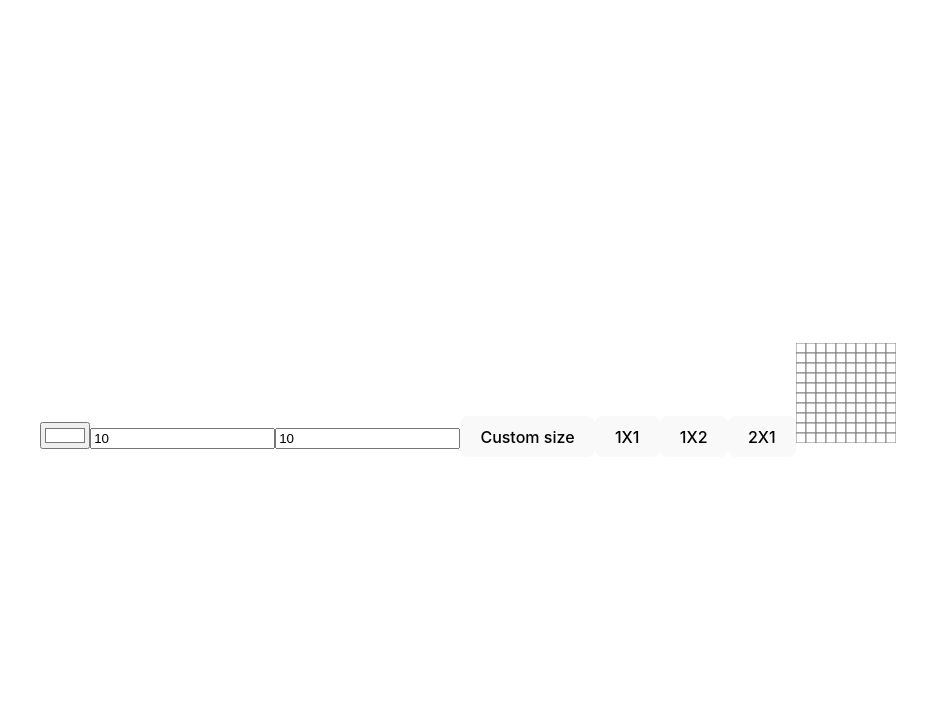
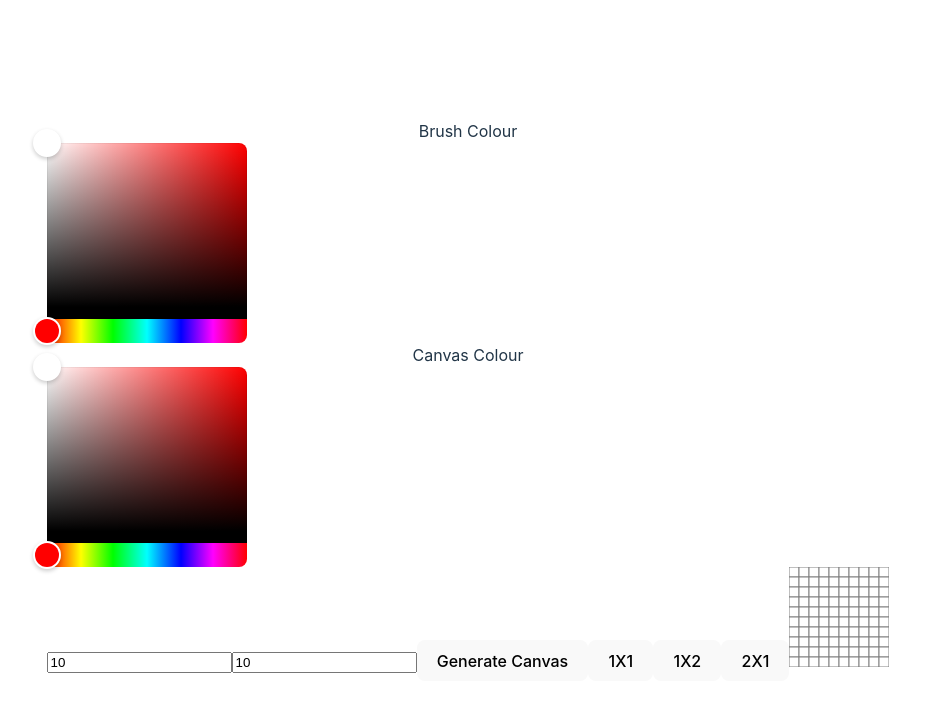
Before and after one commit to RasyadiAbdoellah/SVG-Pixel-Art, a React (Vite) app: page / in a window 1280 px wide. Shown: the top 712 px of the page, without its empty margins (172-1099 px from the left). Built offline with nearby package versions, Linux system fonts and the light colour scheme.

Commit message:
add color picker component and move stuff around

```diff
--- a/package.json
+++ b/package.json
@@ -12,6 +12,7 @@
     "@reduxjs/toolkit": "^1.9.2",
     "lodash": "^4.17.21",
     "react": "^18.2.0",
+    "react-colorful": "^5.6.1",
     "react-dom": "^18.2.0",
     "react-redux": "^8.0.5"
   },
--- a/src/App.tsx
+++ b/src/App.tsx
@@ -1,17 +1,23 @@
-import { useState, ReactElement } from "react";
+import { useState } from "react";
 import { renderToString } from "react-dom/server";
 import { useAppSelector, useAppDispatch } from "./app/hooks";
-import { changeDimensions, changePixelValue } from "./app/canvas";
+import {
+  changeDimensions,
+  changePixelValue,
+  changeBaseColour,
+} from "./app/canvas";
+import { HexColorPicker } from 'react-colorful'
 import "./App.css";
 
 function App() {
   const {
     dimensions: { height, width },
     pixelValues,
-  } = useAppSelector(state => state.canvas);
+  } = useAppSelector((state) => state.canvas);
   const dispatch = useAppDispatch();
 
-  const [activeColor, setActiveColor] = useState<string>("#FFFFFF");
+  const [brushColour, setBrushColour] = useState<string>("#FFFFFF");
+  const [baseColourInput, setBaseColourInput] = useState<string>("#FFFFFF");
   const [heightInput, setHeightInput] = useState<number>(height);
   const [widthInput, setWidthInput] = useState<number>(width);
   const [mouseDown, setMouseDown] = useState<boolean>(false);
@@ -20,48 +26,19 @@ function App() {
   const viewWidth = cellSize * width;
   const viewHeight = cellSize * height;
 
-  //cell generation
-  const cells: ReactElement[] = [];
-
-  for (let y = 0; y < height; y++) {
-    for (let x = 0; x < width; x++) {
-      cells.push(
-        <rect
-          key={y * width + x}
-          width={cellSize}
-          height={cellSize}
-          x={x * cellSize}
-          y={y * cellSize}
-          stroke="grey"
-          fill={pixelValues[y * width + x]}
-          onClick={() => {
-            changePixelValue({ x, y, value: activeColor });
-          }}
-          onMouseDown={() => {
-            setMouseDown(true);
-          }}
-          onMouseMove={() => {
-            mouseDown && dispatch(changePixelValue({ x, y, value: activeColor }));
-          }}
-          onMouseUp={() => {
-            setMouseDown(false);
-          }}
-        />
-      );
-    }
-  }
-
   //NOTE: saving to SVG requires generating the static XML for the SVG
   // console.log(renderToString(<>{cells}</>))
 
   return (
     <div>
+      <label>Brush Colour</label>
+      <HexColorPicker color={brushColour} onChange={(colour) => setBrushColour(colour)}/>
+
+      <label htmlFor="base-colour">Canvas Colour</label>
+      <HexColorPicker color={baseColourInput} onChange={(colour) => setBaseColourInput(colour)}/>
+
       <input
-        type="color"
-        value={activeColor}
-        onChange={(e) => setActiveColor(e.target.value)}
-      />
-      <input
+        id="base-colour"
         type="number"
         value={heightInput}
         onChange={(e) => setHeightInput(parseInt(e.target.value))}
@@ -75,12 +52,13 @@ function App() {
 
       <button
         onClick={() => {
+          dispatch(changeBaseColour(baseColourInput));
           dispatch(
             changeDimensions({ height: heightInput, width: widthInput })
           );
         }}
       >
-        Custom size
+        Generate Canvas
       </button>
 
       <button
@@ -113,7 +91,32 @@ function App() {
         viewBox={`0 0 ${viewWidth} ${viewHeight}`}
         version="1.1"
       >
-        <g>{cells}</g>
+        <g>{pixelValues.map((value, i) => {
+          const y = Math.floor(i/width)
+          const x = i % width
+          return (<rect
+            key={i}
+            width={cellSize}
+            height={cellSize}
+            x={x * cellSize}
+            y={y * cellSize}
+            stroke="grey"
+            fill={value}
+            onClick={() => {
+              dispatch(changePixelValue({ x, y, value: brushColour }));
+            }}
+            onMouseDown={() => {
+              setMouseDown(true);
+            }}
+            onMouseMove={() => {
+              mouseDown &&
+                dispatch(changePixelValue({ x, y, value: brushColour }));
+            }}
+            onMouseUp={() => {
+              setMouseDown(false);
+            }}
+          />)
+        })}</g>
       </svg>
     </div>
   );
--- a/src/app/canvas.ts
+++ b/src/app/canvas.ts
@@ -9,18 +9,22 @@ type canvasState = {
     width: number;
   };
   pixelValues: string[];
+  baseColour: string;
 };
 
-const initialDimensions = {
+const initialDimensions: canvasState["dimensions"] = {
   width: 10,
   height: 10,
 };
 
+const initialbaseColour: canvasState["baseColour"] = "#ffffff"
+
 const initialState: canvasState = {
   dimensions: initialDimensions,
+  baseColour: initialbaseColour,
   pixelValues: new Array(
     initialDimensions.width * initialDimensions.height
-  ).fill("#FFFFFF"),
+  ).fill(initialbaseColour),
 }
 
 const canvasSlice = createSlice({
@@ -43,10 +47,14 @@ const canvasSlice = createSlice({
       state.dimensions = action.payload;
       state.pixelValues = new Array(
         action.payload.width * action.payload.height
-      ).fill("#FFFFFF");
+      ).fill(state.baseColour);
     },
+
+    changeBaseColour(state, action: PayloadAction<string>) {
+      state.baseColour = action.payload
+    }
   },
 });
 
 export default canvasSlice
-export const { changePixelValue, changeDimensions } = canvasSlice.actions;
+export const { changePixelValue, changeDimensions, changeBaseColour } = canvasSlice.actions;
```
Also changed, not shown: 1 other file (tests, documents, lock files or other folders).
